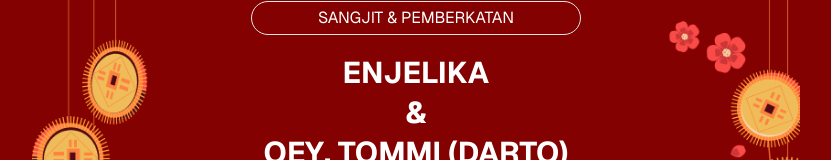
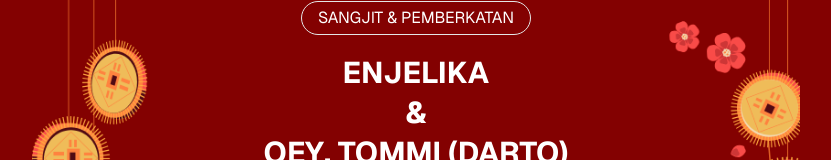
Before and after one commit to iyansanjaya/wedding-invitation, a Next.js app: page /tommy-enjelika in a window 1280 px wide. Shown: the top 160 px of the page, without its empty margins (224-1055 px from the left). Built offline with nearby package versions, Linux system fonts and the light colour scheme.

Commit message:
modified:   src/app/tommy-enjelika/page.tsx

```diff
--- a/src/app/tommy-enjelika/page.tsx
+++ b/src/app/tommy-enjelika/page.tsx
@@ -40,7 +40,7 @@ export default function Pages() {
           className="absolute bottom-20 z-30 w-[86%] md:w-[70%]"
         />
         <div className="flex flex-col justify-center pb-[70%] items-center gap-5 text-[12px] md:text-base text-center px-8 md:px-24 z-20">
-          <p className="px-[66px] mt-[14%] md:mt-[15%] text-[13px] md:text-base px-4 py-1 border rounded-full uppercase">
+          <p className="mt-[14%] md:mt-[15%] text-[13px] md:text-base px-4 py-1 border rounded-full uppercase">
             Sangjit & Pemberkatan
           </p>
           <div className="space-y-1 text-center">
```
